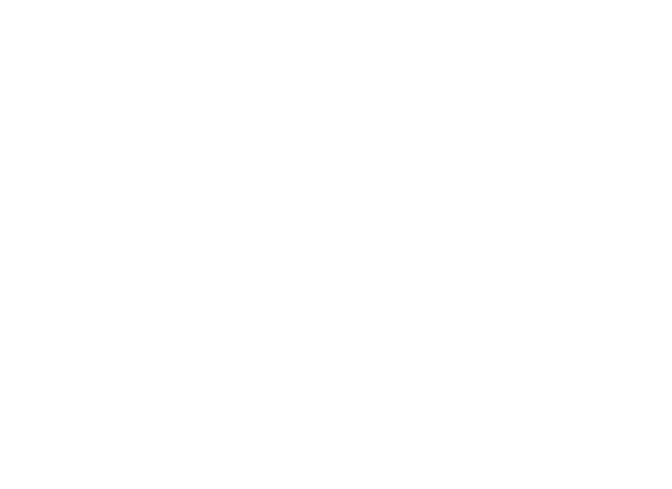
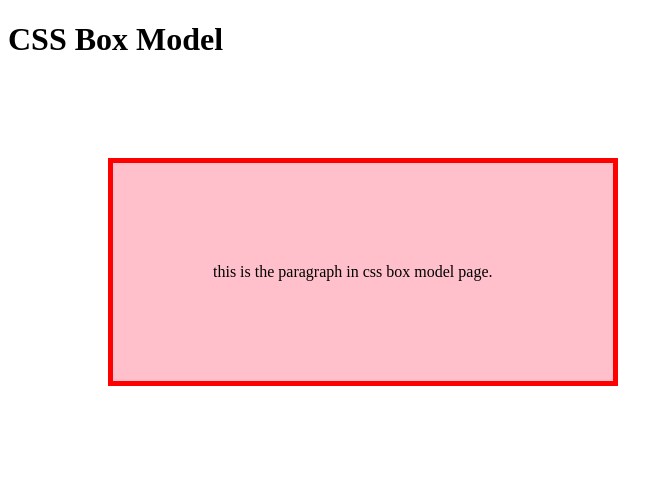
Before and after one commit to iamsaqib24/html-css, a plain HTML site: page box-model.html in a window 1280 px wide. Shown: the whole page, without its empty margins (0-672 px from the left). Drawn offline with Linux system fonts and the light colour scheme.

Commit message:
played with css-box-model properties

```diff
--- a/box-model.html
+++ b/box-model.html
@@ -0,0 +1,15 @@
+<!DOCTYPE html>
+<html lang="en">
+<head>
+    <meta charset="UTF-8">
+    <meta http-equiv="X-UA-Compatible" content="IE=edge">
+    <meta name="viewport" content="width=device-width, initial-scale=1.0">
+    <link rel="stylesheet" href="css/style.css">
+    <title>CSS Box Model</title>
+</head>
+<body>
+    <h1>CSS Box Model</h1>
+    <p class="box">this is the paragraph in css box model page.</p>
+
+</body>
+</html>
--- a/css/style.css
+++ b/css/style.css
@@ -1,4 +1,4 @@
-body{
+/* body{
     background-color: black;
     font-size: 21px;
     font-family: sans-serif;
@@ -11,4 +11,15 @@ p {
 
 h1{
     color: blueviolet;
+} */
+
+/* this is the box model */
+
+.box{
+    background-color: pink;
+    width: 300px;
+
+    margin: 100px;
+    border: 5px red solid;
+    padding: 100px;
 }
```
